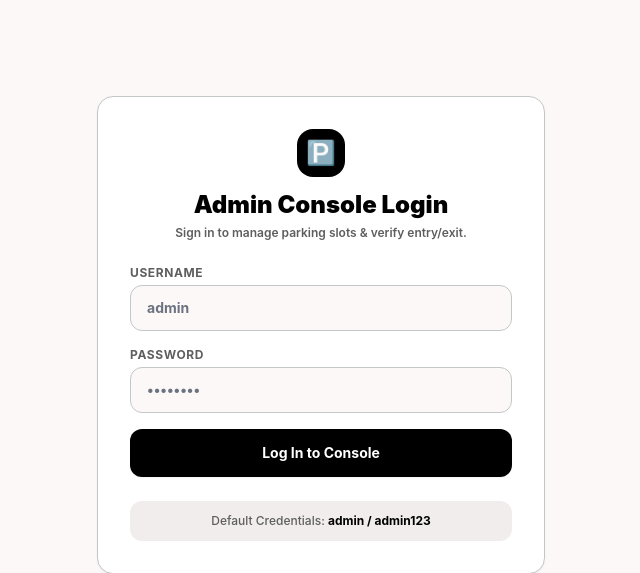
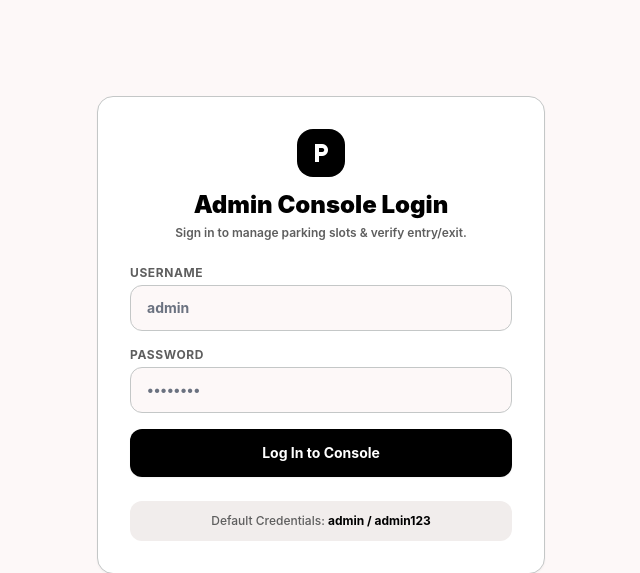
Before and after one commit to Swetha-g-08/QR-PARKING, a Flask app: page /login in a window 1280 px wide. Shown: the part 53-626 px from the top of the page, without its empty margins (319-959 px from the left). Run offline with Flask 3, Linux system fonts and the light colour scheme; some libraries are stand-ins or nearby versions.

Commit message:
Remove P emoji from admin console login and replace with local_parking Material Symbol icon

```diff
--- a/templates/login.html
+++ b/templates/login.html
@@ -6,8 +6,8 @@
 <div class="max-w-md mx-auto py-12">
   <div class="bg-white border border-outline-variant rounded-2xl p-8 shadow-sm space-y-6">
     <div class="text-center">
-      <div class="w-12 h-12 rounded-2xl bg-primary text-on-primary flex items-center justify-center mx-auto text-2xl font-bold mb-3">
-        <span class="emoji">🅿️</span>
+      <div class="w-12 h-12 rounded-2xl bg-primary text-on-primary flex items-center justify-center mx-auto mb-3">
+        <span class="material-symbols-outlined text-2xl">local_parking</span>
       </div>
       <h2 class="text-2xl font-black text-primary">Admin Console Login</h2>
       <p class="text-xs font-semibold text-secondary mt-1">Sign in to manage parking slots & verify entry/exit.</p>
```
